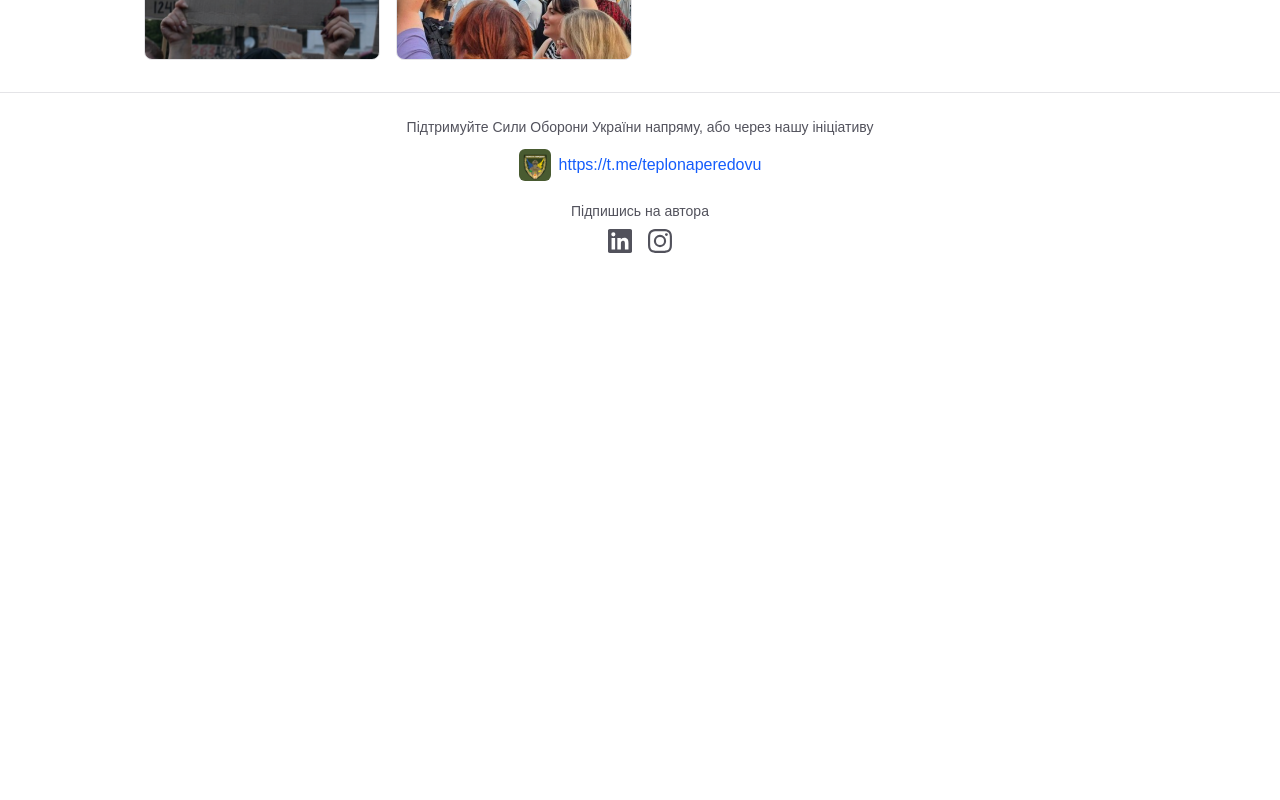
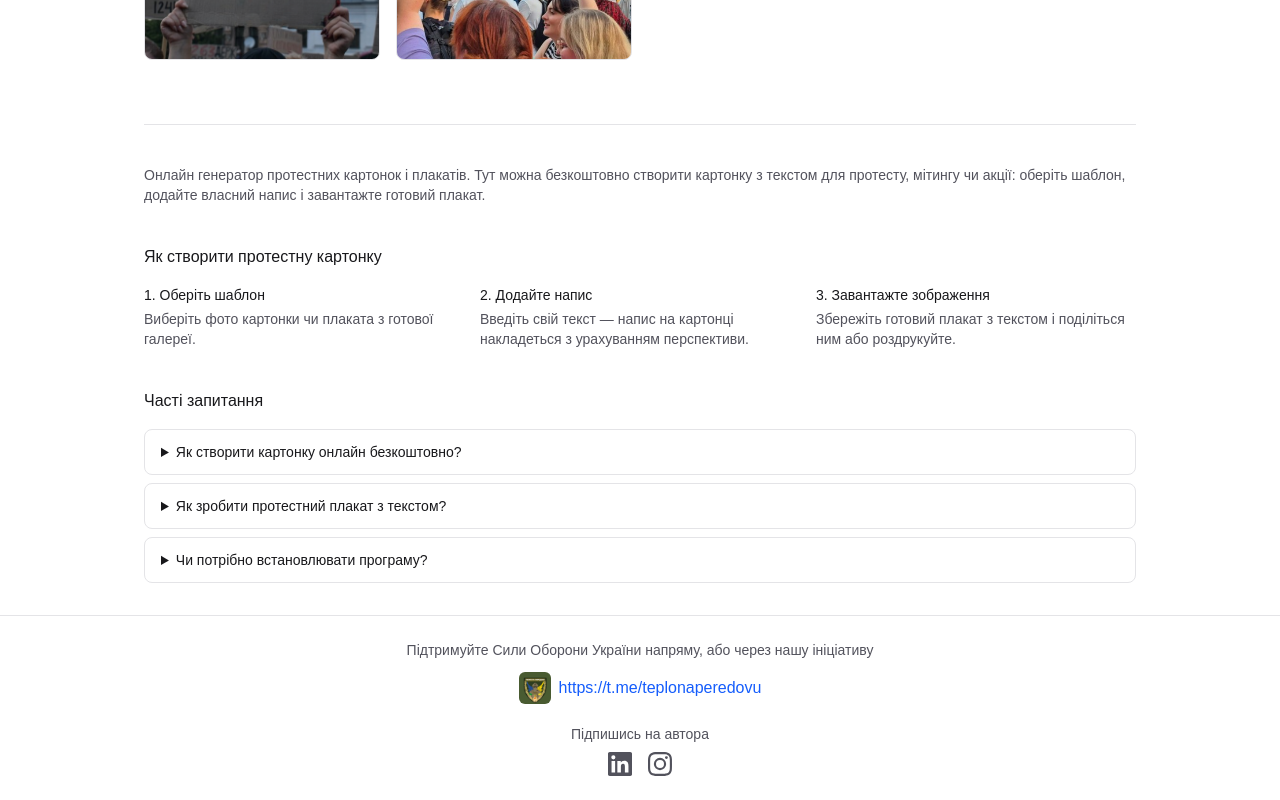
Before and after one commit to ItSuhsko14/carton, a Next.js app: page / in a window 1280 px wide. Shown: the part 817-1617 px from the top of the page. Before the commit the page ends 1094 px from the top, so only its background shows below. Built offline with nearby package versions, Linux system fonts and the light colour scheme; no server answers.

Commit message:
feat: add about section with steps and FAQ

```diff
--- a/app/page.tsx
+++ b/app/page.tsx
@@ -5,6 +5,7 @@ import type { TemplateMeta } from "@/types/template";
 import { AppHeader } from "@/components/AppHeader";
 import { TemplateGallery } from "@/components/TemplateGallery";
 import { SignEditor } from "@/components/SignEditor";
+import { AboutContent } from "@/components/AboutContent";
 
 export default function Home() {
   const [selectedTemplate, setSelectedTemplate] = useState<TemplateMeta | null>(
@@ -21,7 +22,10 @@ export default function Home() {
             onBack={() => setSelectedTemplate(null)}
           />
         ) : (
-          <TemplateGallery onSelectTemplate={setSelectedTemplate} />
+          <>
+            <TemplateGallery onSelectTemplate={setSelectedTemplate} />
+            <AboutContent />
+          </>
         )}
       </main>
     </div>
--- /dev/null
+++ b/components/AboutContent.tsx
@@ -0,0 +1,75 @@
+const steps = [
+  {
+    title: "Оберіть шаблон",
+    text: "Виберіть фото картонки чи плаката з готової галереї.",
+  },
+  {
+    title: "Додайте напис",
+    text: "Введіть свій текст — напис на картонці накладеться з урахуванням перспективи.",
+  },
+  {
+    title: "Завантажте зображення",
+    text: "Збережіть готовий плакат з текстом і поділіться ним або роздрукуйте.",
+  },
+];
+
+const faq = [
+  {
+    question: "Як створити картонку онлайн безкоштовно?",
+    answer:
+      "Оберіть шаблон, додайте свій напис і завантажте готове зображення. Онлайн генератор картонок працює безкоштовно і без реєстрації.",
+  },
+  {
+    question: "Як зробити протестний плакат з текстом?",
+    answer:
+      "Виберіть шаблон плаката, введіть власне гасло, і генератор протестних плакатів створить картонку з текстом для мітингу чи акції.",
+  },
+  {
+    question: "Чи потрібно встановлювати програму?",
+    answer:
+      "Ні, щоб зробити картонку, нічого встановлювати не треба — усе працює прямо у браузері на комп'ютері чи телефоні.",
+  },
+];
+
+export function AboutContent() {
+  return (
+    <section className="mt-16 border-t border-zinc-200 pt-10 text-sm text-zinc-600 dark:border-zinc-800 dark:text-zinc-400">
+      <p>
+        Онлайн генератор протестних картонок і плакатів. Тут можна безкоштовно
+        створити картонку з текстом для протесту, мітингу чи акції: оберіть
+        шаблон, додайте власний напис і завантажте готовий плакат.
+      </p>
+
+      <h2 className="mt-10 text-base font-medium text-zinc-900 dark:text-zinc-100">
+        Як створити протестну картонку
+      </h2>
+      <ol className="mt-4 grid gap-4 sm:grid-cols-3">
+        {steps.map((step, index) => (
+          <li key={step.title}>
+            <span className="font-medium text-zinc-900 dark:text-zinc-100">
+              {index + 1}. {step.title}
+            </span>
+            <p className="mt-1">{step.text}</p>
+          </li>
+        ))}
+      </ol>
+
+      <h2 className="mt-10 text-base font-medium text-zinc-900 dark:text-zinc-100">
+        Часті запитання
+      </h2>
+      <div className="mt-4 space-y-2">
+        {faq.map((item) => (
+          <details
+            key={item.question}
+            className="rounded-lg border border-zinc-200 px-4 py-3 dark:border-zinc-800"
+          >
+            <summary className="cursor-pointer font-medium text-zinc-900 dark:text-zinc-100">
+              {item.question}
+            </summary>
+            <p className="mt-2">{item.answer}</p>
+          </details>
+        ))}
+      </div>
+    </section>
+  );
+}
```
